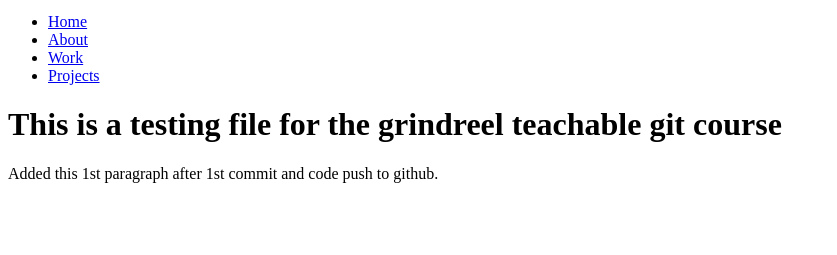
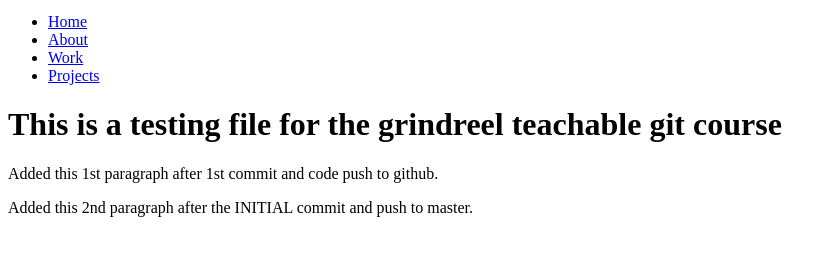
Before and after one commit to Jalvarez9118/Git-Teach3, a plain HTML site: page index.html in a window 1280 px wide. Shown: the part 29-284 px from the top of the page, without its empty margins (0-837 px from the left). Drawn offline with Linux system fonts and the light colour scheme.

Commit message:
added a 2nd paragraph

```diff
--- a/index.html
+++ b/index.html
@@ -25,6 +25,7 @@
     </nav>
     <h1>This is a testing file for the grindreel teachable git course</h1>
     <p>Added this 1st paragraph after 1st commit and code push to github.</p>
+    <p>Added this 2nd paragraph after the INITIAL commit and push to master.</p>
 
 
 
```
